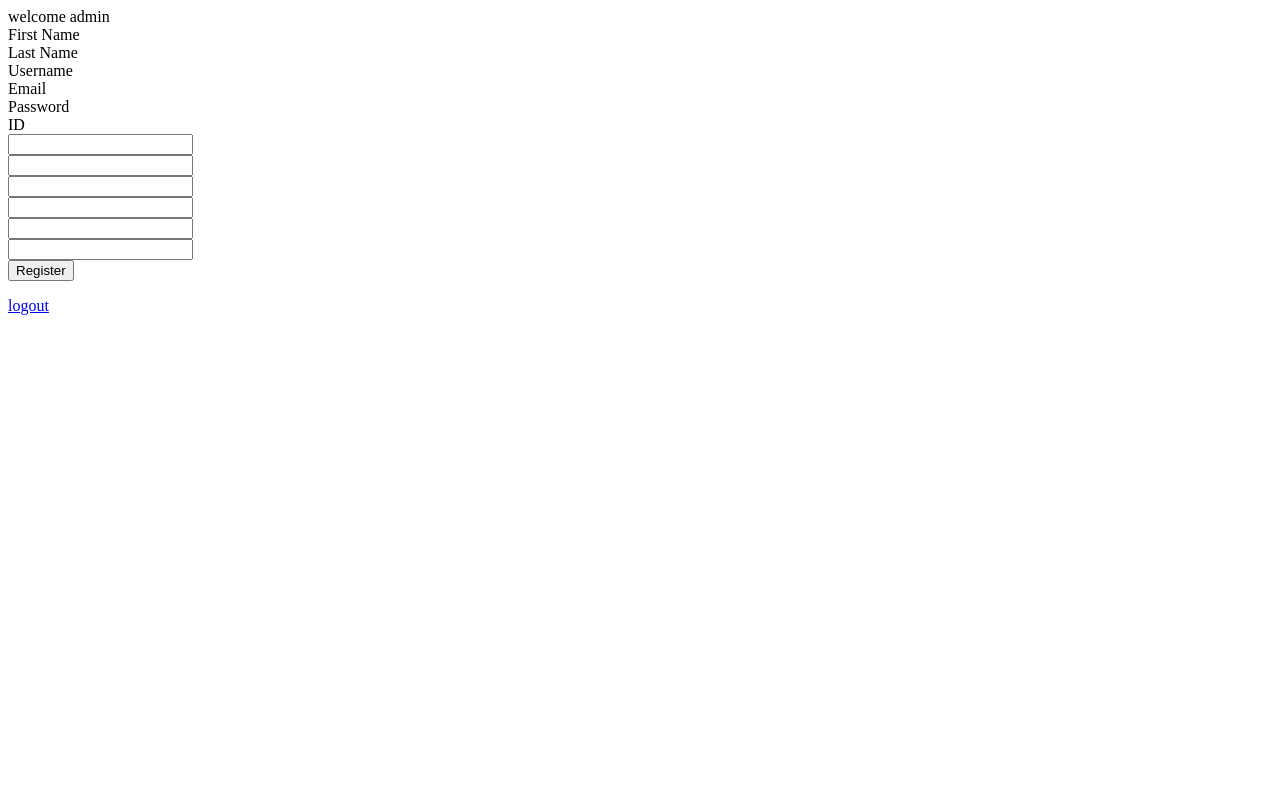
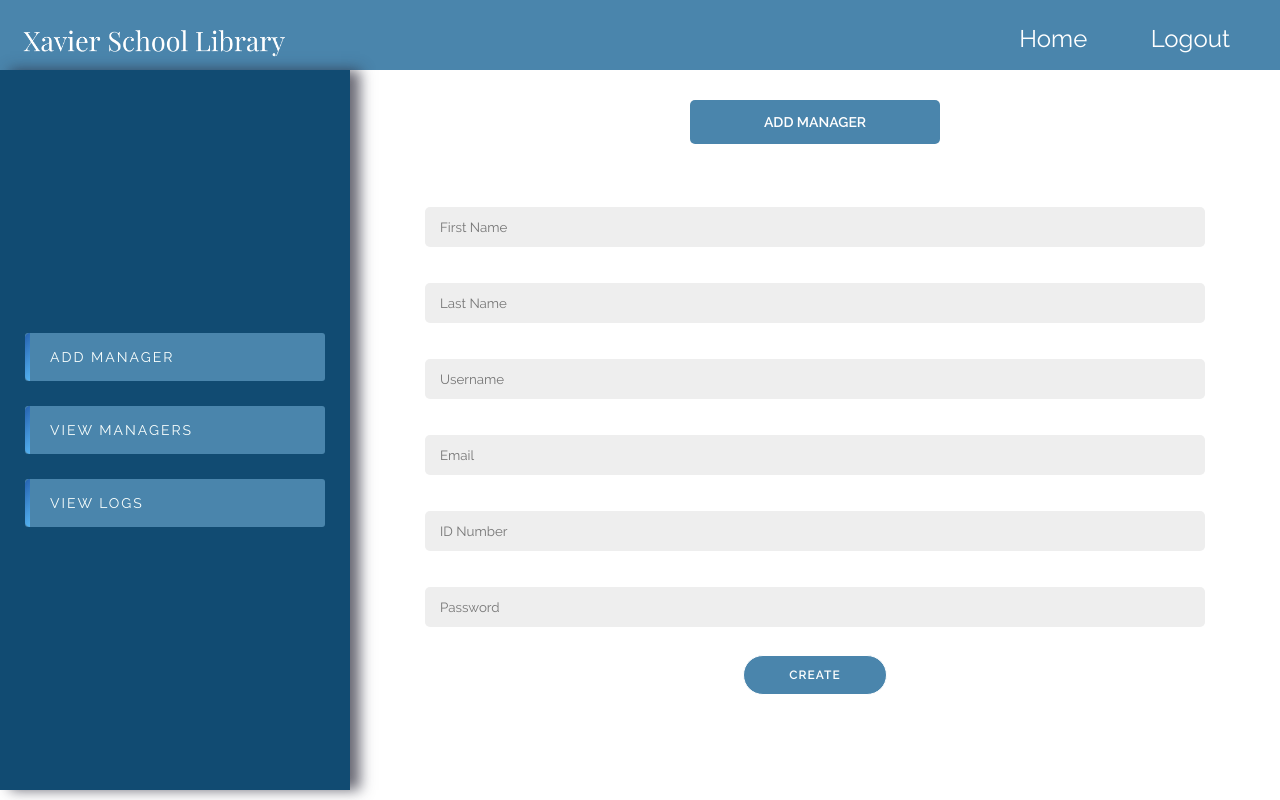
Before and after one commit to legaspij93/Online-Library-Management-System, a Node project: template views/adminDash.hbs in a window 1280 px wide. Run offline with Node 20 templates, Linux system fonts and the light colour scheme; the template is opened without the code that fills it, so the values that code supplies are empty; some libraries are stand-ins or nearby versions.

Commit message:
added functionality to admin

```diff
--- /dev/null
+++ b/public/adminDashcss.css
@@ -0,0 +1,292 @@
+/*--------------------FONTS USED--------------------*/
+@font-face {
+    font-family: ralewayregular;
+    src: url(fonts/ralewayregular.ttf);
+    font-weight: normal;
+    font-style: normal;
+
+}
+
+
+@font-face {
+    font-family: ralewaysemibold;
+    src: url(fonts/ralewaysemibold.ttf);
+    font-weight: normal;
+    font-style: normal;
+}
+/*----------------------------------------------------*/
+
+*{
+    margin: 0;
+    padding: 0;
+    font-family: ralewayregular;
+    box-sizing: border-box;
+    list-style: none;
+}
+
+body{
+    background-color: #fff;
+    font-size: 14px;
+    line-height: 24px;
+}
+
+.wrapper{
+    position: absolute;
+    /* top: 55%;
+    left: 50%;
+    transform: translate(-50%,-50%); */
+    background-color: white;
+    width: 100%;
+    height: 90%;
+    display: flex;
+}
+
+nav {
+    height: 5em;
+    display: flex;
+    justify-content: flex-end;
+    align-items: center;
+    background-color: #4a85ac;
+    /* overflow: hidden; */
+    padding: 0 20px;
+    color: white;
+    /* position: relative; */
+    /* z-index: 99; */
+    cursor: pointer;
+}
+
+.logo{
+    height: 2.5em;
+    margin-top: 1%;
+    margin-right: auto;
+    padding-right: 2.1875em;
+}
+
+.nav a{
+    font-family: ralewayregular;
+    text-decoration: none;
+    color: white;
+    font-size: 24px;
+    padding: 0 10px;
+    transition: 0.4s;
+}
+
+.nav{
+    list-style: none;
+    flex-wrap: wrap;
+}
+
+.nav li{
+    display: inline-block;
+    padding: 0 20px;
+    margin-top: 10px;
+}
+
+.nav li a{
+    transition: all 0.3s ease 0s;
+}
+
+.nav li a:hover{
+    color: #114b72;
+
+}
+
+.wrapper .wrapper-left{
+    width: 380px;
+    background-color: #114b72;
+    padding: 0 25px;
+    display: flex;
+    align-items: center;
+    /* border-top-left-radius: 15px;
+    border-bottom-left-radius: 15px; */
+    box-shadow: 10px 0 13px 0px rgba(41,41,57,0.7);
+    position: relative;
+}
+
+.wrapper .wrapper-left ul li{
+    background-color: #4a85ac;
+    margin-bottom: 25px;
+    border-radius: 3px;
+    padding: 12px 25px;
+    text-transform: uppercase;
+    font-family: ralewaysemibold;
+    position: relative;
+    width: 300px;
+    letter-spacing: 2px;
+    transition: all 0.4s ease;
+    cursor: pointer;
+    overflow: hidden;
+}
+
+.wrapper .wrapper-left ul li p{
+    color: #FAFFFD;
+    position: relative;
+}
+
+.wrapper .wrapper-left ul li:before{
+    content: "";
+    position: absolute;
+    top: 0;
+    left: 0;
+    width: 5px;
+    height: 100%;
+    background-color: white;
+    background: linear-gradient(126deg, rgba(2,0,36,1) 0%,rgb(37, 97, 175) 0%, rgb(85, 179, 241) 100%);
+    border-radius: 5px;
+    border-top-right-radius: 0;
+    border-bottom-right-radius: 0;
+    transition: all 0.4s ease;
+}
+
+.wrapper .wrapper-left ul li:last-child{
+    margin-bottom: 0;
+}
+
+.wrapper .wrapper-left ul li.active{
+    width: 380px;
+}
+
+.wrapper .wrapper-left ul li.active p{
+    color: #fff;
+}
+
+.wrapper .wrapper-left ul li.active:before{
+    width: 100%;
+    transition: all 0.2s ease;
+}
+
+.wrapper-right{
+    width: 100%;
+    padding: 30px 50px;
+    /* background-color: #0a3857; */
+}
+
+.wrapper-right .title{
+    font-size: 24px;
+    text-align: center;
+    font-family: ralewaysemibold;
+    color: black;
+    margin-bottom: 20px;
+    text-transform: uppercase;
+}
+
+.wrapper-right .item .item-info{
+    display: flex;
+    flex-direction: column;
+    justify-content: space-around;
+    align-items: center;
+}
+
+.wrapper-right .item .item-info p{
+    background-color: #4a85ac;
+    width: 250px;
+    padding: 10px;
+    border-radius: 5px;
+    color: #fff;
+    font-family: ralewaysemibold;
+    text-transform: uppercase;
+    text-align: center;
+}
+
+.wrapper-right .item .item-info .form-container{
+    /* background: #fff; */
+    display: flex;
+    flex-direction: column;
+    padding: 25px 25px;
+    margin: 20px;
+    width: 100%;
+    height: 100%;
+    justify-content: center;
+    align-items: center;
+    text-align: center;
+    border-radius: 5px;
+}
+
+.form-container input{
+    background:#eee;
+    border: none;
+    padding: 12px 15px;
+    margin: 18px 0;
+    width: 100%;
+    border-radius: 5px;
+}
+
+.book-container{
+    padding: 30px;
+    width: 93%;
+    margin-left: 15px;
+    margin-top: 15px;
+    display: grid;
+    grid-column-gap: 20px;
+    grid-row-gap: 15px;
+    grid-template-columns: repeat(auto-fit, minmax(200px, 1fr));
+}
+
+.book{
+    background-color: rgba(255, 255, 255, 0.7);
+    padding: 20px 0px;
+    width: 200px;
+    display: flex;
+    flex-direction: column;
+    align-items: center;
+
+    -webkit-box-shadow: 6px 6px 13px -6px rgba(0,0,0,0.75);
+    -moz-box-shadow: 6px 6px 13px -6px rgba(0,0,0,0.75);
+    box-shadow: 6px 6px 13px -6px rgba(0,0,0,0.75);
+}
+
+.book-image-container{
+    position: relative;
+    height: 250px;
+    width: 180px;
+}
+
+.book-image{
+    max-height: 100%;
+    width: 100%;
+    object-fit: cover;
+}
+
+.book-title{
+    text-align: center;
+    margin-top: 10px;
+}
+
+.book-title:hover{
+    color: #114b72;
+}
+
+.book-author{
+    padding-top: 5px;
+}
+
+#books{
+    background:#eee;
+    border: none;
+    padding: 12px 15px;
+    margin: 18px 0;
+    width: 100%;
+    border-radius: 5px;
+}
+
+.form-container input:focus, .form-container textarea:focus {
+    border: 2px solid #114b72 !important;
+}
+
+input:focus, textarea:focus, select:focus {
+    outline-offset: 0px !important;
+    outline: none !important;
+}
+
+button{
+    border-radius: 20px;
+    border: 1px solid #fff;
+    background: #4a85ac;
+    color: white;
+    font-size: 12px;
+    font-family: ralewaysemibold;
+    padding: 12px 45px;
+    letter-spacing: 1px;
+    text-transform: uppercase;
+    margin-top: 10px;
+}
--- /dev/null
+++ b/public/adminScript.js
@@ -0,0 +1,46 @@
+var li_elements = document.querySelectorAll(".wrapper-left ul li");
+var item_elements = document.querySelectorAll(".item");
+
+for(var i = 0; i < li_elements.length; i++)
+{
+    li_elements[i].addEventListener("click", function(){
+        li_elements.forEach(function(li){
+            li.classList.remove("active");
+        })
+        this.classList.add("active");
+
+        var li_value = this.getAttribute("data-li");
+        item_elements.forEach(function(item){
+            item.style.display = "none";
+        })
+
+        if(li_value == "addmanager")
+        {
+            document.querySelector("." + li_value).style.display = "block";
+        }
+        else if(li_value == "viewmanagers")
+        {
+            document.querySelector("." + li_value).style.display = "block";
+        }
+        else if(li_value == "viewlogs")
+        {
+            document.querySelector("." + li_value).style.display = "block";
+        }
+        // else if(li_value == "editbookinst")
+        // {
+        //     document.querySelector("." + li_value).style.display = "block";
+        // }
+        // else if(li_value == "delete")
+        // {
+        //     document.querySelector("." + li_value).style.display = "block";
+        // }
+        // else if(li_value == "deleteinst")
+        // {
+        //     document.querySelector("." + li_value).style.display = "block";
+        // }
+        else
+        {
+            console.log("");
+        }
+    })
+}
--- a/views/adminDash.hbs
+++ b/views/adminDash.hbs
@@ -1,39 +1,127 @@
-<div>welcome admin</div>
-<div>
-    <div>First Name</div>
-                <div>Last Name</div>
-                <div class="username-label">Username</div>
-                <div class="email-label">Email</div>
-                <div class="password-label">Password</div>
-                <div>ID</div>
-                    <form action="/user/registerManager" method="post">
-                        <div>
-                            <input type="text" name="firstName">
+<html>
+    <head>
+        <meta charset="UTF-8">
+        <link rel="stylesheet" href="/adminDashcss.css">
+    </head>
+
+    <body>
+        <nav>
+            <img class="logo" src="/sprites/WHITE.png">
+
+            <ul class="nav">
+                <li><a href="/dashboard" name="home">Home</a></li>
+                <li><a href="/user/logout" name="logout">Logout</a></li>
+            </ul>
+        </nav>
+
+        <div class="wrapper">
+
+
+            <div class="wrapper-left">
+                <ul>
+                    <li data-li="addmanager">
+                        <p>Add Manager</p>
+                    </li>
+                    <li data-li="viewmanagers">
+                        <p>View Managers</p>
+                    </li>
+                    <li data-li="viewlogs">
+                        <p>View Logs</p>
+                    </li>
+                    <!-- <li data-li="editbookinst">
+                        <p>Edit Book Instance</p>
+                    </li> -->
+                    <!-- <li data-li="delete">
+                        <p>Delete Book</p>
+                    </li>
+                    <li data-li="deleteinst">
+                        <p>Delete Book Instance</p>
+                    </li> -->
+                </ul>
+            </div>
+
+            <div class="wrapper-right">
+                <div class="container">
+                    <div class="item addmanager" >
+                        <div class="item-info">
+                            <p>Add Manager</p>
+                            <div class="form-container">
+                                <form action="/user/registerManager" method="POST">
+                                    <input type="text" name="firstName" placeholder="First Name" />
+                                    <input type="text" name="lastName" placeholder="Last Name" />
+                                    <input type="text" name="username" placeholder="Username" />
+                                    <input type="email" name="email" placeholder="Email" />
+                                    <input type="text" name="ID" placeholder="ID Number" />
+                                    <input type="password" name="password" placeholder="Password" />
+                                    <button>Create</button>
+                                </form>
+                            </div>
                         </div>
+                    </div>
 
-                        <div>
-                            <input type="text" name="lastName">
+                    <div class="item viewmanagers" style="display: none;">
+                        <div class="item-info">
+                            <p>Managers</p>
+                                <div class="form-container">
+                                    <div class="book-container">
+                                        {{#each users}}
+                                            <div class="book">
+                                                {{!-- <div class="book-image-container">
+                                                    <img class="book-image" src="{{coverImage}}">
+                                                </div> --}}
+
+                                                <div class="book-title">{{firstName}} {{lastName}}</div>
+                                                {{!-- <div class="book-author">{{author}}</div> --}}
+                                                <div class="button-container">
+                                                    <form action="/book/{{title}}" method="get">
+                                                        <button id="">Manage</button>
+                                                    </form>
+                                                    {{!-- <button>Manage</button> --}}
+                                                </div>
+                                            </div>
+                                        {{/each}}
+
+                                    </div>
+                                </div>
                         </div>
+                    </div>
 
-                        <div class="username-input">
-                            <input class="username" type="text" name="username">
+                    <div class="item logs" style="display: none;">
+                        <div class="item-info">
+                            <p>Logs</p>
+                            <div class="form-container">
+                                {{#each logs}}
+                                    <div> {{timestamp}} ({{level}}): {{message}} </div>
+                                {{/each}}
+                                <form action="/instance/createInstance" method="POST">
+                                    <select id="books" name="title">
+                                        <option value="" selected disabled hidden>Choose Book</option>
+                                        {{#each book}}
+                                            <option value="{{title}}">{{title}}</option>
+                                        {{/each}}
+                                        {{!-- <option value="" selected disabled hidden>Choose Book</option>
+                                        <option value="lesmis">Les Miserables</option>
+                                        <option value="mockingbird">To Kill a Mockigbird</option>
+                                        <option value="miceandmen">Of Mice and Men</option> --}}
+                                    </select>
+                                    <input type="text" name="dueDate" placeholder="Due Date" />
+                                    <input type="text" name="status" placeholder="Status" />
+                                    {{!-- <input type="text" placeholder="Year of Publication" />
+                                    <input type="text" placeholder="ISBN" />
+                                    <input type="text" placeholder="Link to Image"/> --}}
+                                    <button>Add Instance</button>
+                                </form>
+                            </div>
                         </div>
+                    </div>
 
-                        <div class="email-input">
-                            <input class="email" type="text" name="email">
-                        </div>
 
-                        <div class="password-input">
-                            <input class="password" type="password" name="password">
-                        </div>
+                </div>
 
-                        <div>
-                            <input type="text" name="ID">
-                        </div>
+            </div>
+        </div>
 
-                        <div class="login-button-container">
-                            <input type="submit" value="Register" class="subbutton login-button">
-                        </div>
-                    </form>
-</div>
-<a href="/user/logout">logout</a>
+        <script src="adminScript.js"></script>
+
+    </body>
+</html>
```
Also changed, not shown: controllers/index.js (+14 -1 lines), views/adminDashOLD.hbs (added, +39 -0 lines).
